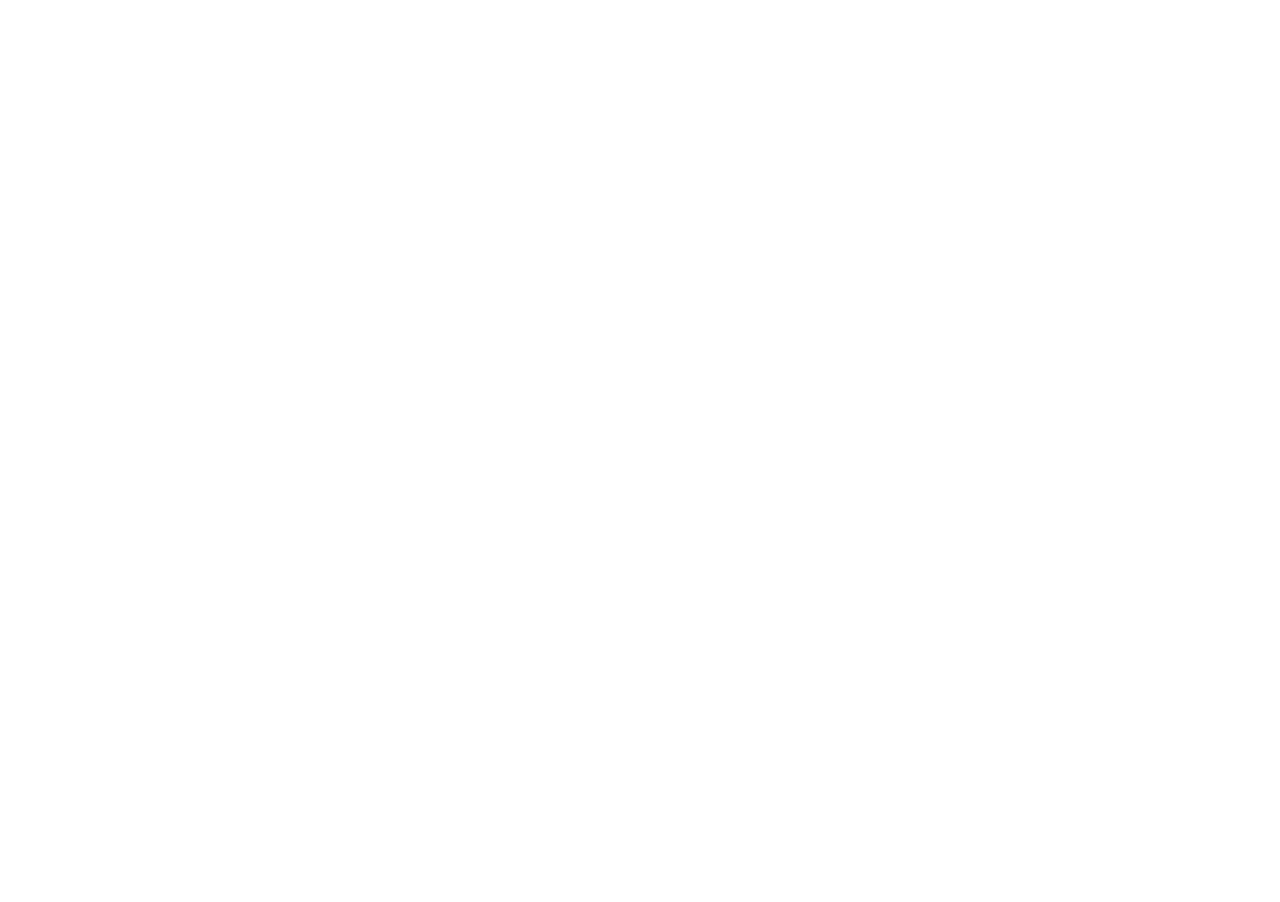
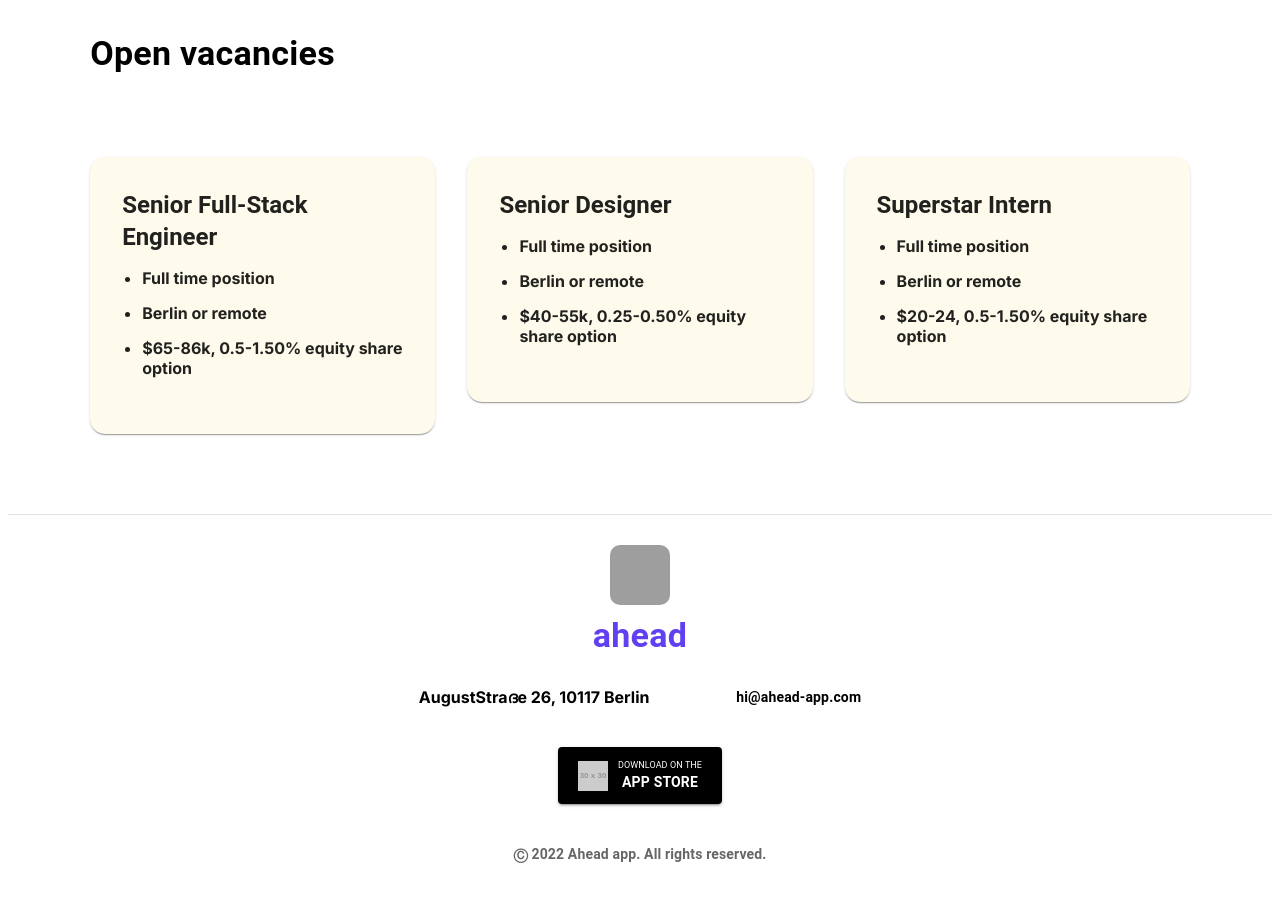
Before and after one commit to mdfaizan973/DensityExchange, a Next.js app in the folder website/: page / in a window 1280 px wide. Shown: the part 1360-2262 px from the top of the page. Before the commit the page ends 1323 px from the top, so only its background shows below. Built offline with nearby package versions, Linux system fonts and the light colour scheme; grey boxes are pictures that could not be loaded.

Commit message:
footer done

```diff
--- /dev/null
+++ b/website/src/app/Components/Footer.js
@@ -0,0 +1,98 @@
+import React from "react";
+import { Container, Typography, Button, CardMedia } from "@mui/material";
+
+const Footer = () => {
+  return (
+    <footer style={{ padding: "30px 0" }}>
+      <Container>
+        <div style={{ textAlign: "center", marginBottom: "20px" }}>
+          <CardMedia
+            component="img"
+            style={{
+              width: "60px",
+              height: "60px",
+              margin: "0 auto",
+              borderRadius: "10px",
+            }}
+            image="https://i.pinimg.com/564x/6c/85/7e/6c857efd866376a46abff877af8befca.jpg"
+            alt="Logo"
+          />
+          <Typography
+            style={{ fontWeight: "bold", margin: "10px" }}
+            variant="h4"
+            color="#6240f1"
+          >
+            ahead
+          </Typography>
+        </div>
+        <div
+          style={{
+            display: "flex",
+            justifyContent: "space-evenly",
+            margin: "auto",
+            marginBottom: "20px",
+            marginTop: "30px",
+            width: "50%",
+          }}
+        >
+          <Typography
+            variant=""
+            style={{ margin: "0 20px", fontWeight: "bold" }}
+          >
+            AugustStraദe 26, 10117 Berlin
+          </Typography>
+          <Typography
+            variant="body2"
+            style={{ margin: "0 20px", fontWeight: "bold" }}
+          >
+            hi@ahead-app.com
+          </Typography>
+        </div>
+        <div style={{ textAlign: "center", marginTop: "40px" }}>
+          <Button
+            variant="contained"
+            sx={{
+              backgroundColor: "black",
+              padding: "12px 20px",
+              "&:hover": {
+                backgroundColor: "rgb(28, 26, 27)",
+              },
+            }}
+          >
+            <div style={{ display: "flex", alignItems: "center" }}>
+              <img
+                src="https://via.placeholder.com/30"
+                alt="App Store Logo"
+                style={{ marginRight: "10px" }}
+              />
+
+              <div>
+                <Typography
+                  variant="body2"
+                  sx={{ color: "white", fontSize: "9px" }}
+                >
+                  Download on the
+                </Typography>
+                <Typography
+                  variant="body2"
+                  sx={{ color: "white", fontWeight: "bold" }}
+                >
+                  App Store
+                </Typography>
+              </div>
+            </div>
+          </Button>
+          <Typography
+            style={{ marginTop: "40px", fontWeight: "bold" }}
+            variant="body2"
+            color="text.secondary"
+          >
+            &#9400; 2022 Ahead app. All rights reserved.
+          </Typography>
+        </div>
+      </Container>
+    </footer>
+  );
+};
+
+export default Footer;
--- a/website/src/app/Components/SmallCard.js
+++ b/website/src/app/Components/SmallCard.js
@@ -32,7 +32,7 @@
 ];
 export default function SmallCard() {
   return (
-    <div style={{ width: "95%", margin: "30px auto" }}>
+    <div style={{ width: "95%", margin: "50px auto" }}>
       <Grid container spacing={4}>
         {wordsData.map((wordData, index) => (
           <Grid item xs={12} sm={6} md={3} key={index}>
--- /dev/null
+++ b/website/src/app/Components/Vacncies.js
@@ -0,0 +1,73 @@
+import React from "react";
+import { Card, CardContent, Typography, Grid } from "@mui/material";
+
+const cardData = [
+  {
+    title: "Senior Full-Stack Engineer",
+    data: [
+      "Full time position",
+      "Berlin or remote",
+      "$65-86k, 0.5-1.50% equity share option",
+    ],
+  },
+  {
+    title: "Senior Designer",
+    data: [
+      "Full time position",
+      "Berlin or remote",
+      "$40-55k, 0.25-0.50% equity share option",
+    ],
+  },
+  {
+    title: "Superstar Intern",
+    data: [
+      "Full time position",
+      "Berlin or remote",
+      "$20-24, 0.5-1.50% equity share option",
+    ],
+  },
+];
+
+export default function Vacancies() {
+  return (
+    <div style={{ width: "87%", margin: "80px auto" }}>
+      <Typography style={{ fontWeight: "600" }} variant="h4">
+        Open vacancies
+      </Typography>
+
+      <Grid container spacing={4} style={{ marginTop: "50px" }}>
+        {cardData.map((card, index) => (
+          <Grid item xs={12} sm={6} md={4} key={index}>
+            <Card
+              style={{
+                padding: "16px",
+                borderRadius: "15px",
+                backgroundColor: "#fefbec",
+              }}
+            >
+              <CardContent>
+                <Typography
+                  style={{ fontWeight: "bold" }}
+                  variant="h5"
+                  component="div"
+                >
+                  {card.title}
+                </Typography>
+                <ul style={{ paddingLeft: "20px", marginTop: "10px" }}>
+                  {card.data.map((item, itemIndex) => (
+                    <li
+                      key={itemIndex}
+                      style={{ fontWeight: "bold", marginTop: "15px" }}
+                    >
+                      {item}
+                    </li>
+                  ))}
+                </ul>
+              </CardContent>
+            </Card>
+          </Grid>
+        ))}
+      </Grid>
+    </div>
+  );
+}
--- a/website/src/app/page.js
+++ b/website/src/app/page.js
@@ -3,6 +3,9 @@
 import Beats from "./Components/Beats";
 import Sound from "./Components/Sound";
 import SmallCard from "./Components/SmallCard";
+import Vacncies from "./Components/Vacncies";
+import { Divider } from "@mui/material";
+import Footer from "./Components/Footer";
 export default function Home() {
   return (
     <main>
@@ -11,6 +14,13 @@
       <Beats />
       <Sound />
       <SmallCard />
+
+      {/*2nd Last */}
+      <Vacncies />
+
+      <Divider />
+
+      <Footer />
     </main>
   );
 }
```
